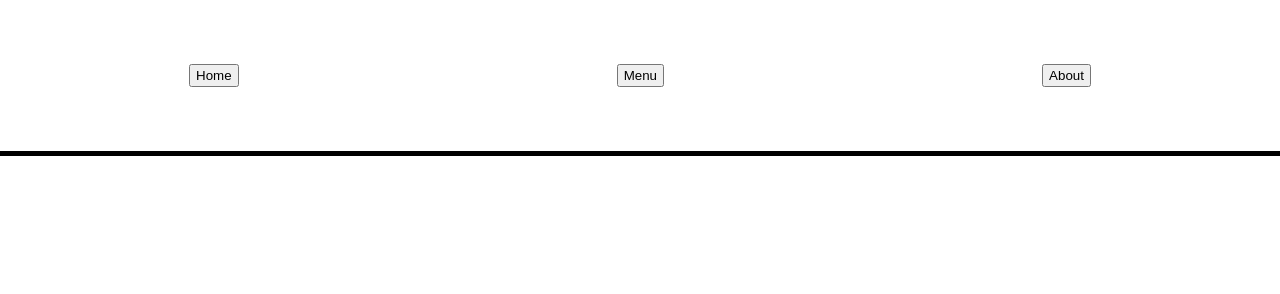
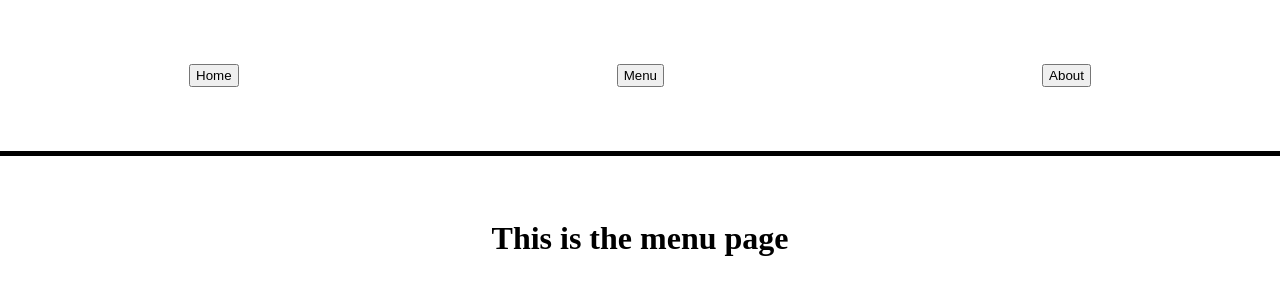
Before and after one commit to Jeff496/Javascript, a website built with webpack: page RestaurantPage/src/index.html in a window 1280 px wide. Both pictures are taken after a click on the button "Menu". Built offline with nearby package versions, Linux system fonts and the light colour scheme.

Commit message:
js for adding content to different pages and css

```diff
--- a/RestaurantPage/src/index.js
+++ b/RestaurantPage/src/index.js
@@ -22,8 +22,8 @@ document.addEventListener('DOMContentLoaded', () => {
     const aboutButton = document.querySelector('button:nth-of-type(3)');
 
     homeButton.addEventListener('click', () => switchTab(makeHomeTab));
-    homeButton.addEventListener('click', () => switchTab(makeMenuTab));
-    homeButton.addEventListener('click', () => switchTab(makeAboutTab));
+    menuButton.addEventListener('click', () => switchTab(makeMenuTab));
+    aboutButton.addEventListener('click', () => switchTab(makeAboutTab));
 
     switchTab(makeHomeTab);
 });
--- a/RestaurantPage/src/js/about.js
+++ b/RestaurantPage/src/js/about.js
@@ -1,5 +1,6 @@
 export default function makeAboutTab() {
     const aboutPage = document.createElement('div');
+    aboutPage.classList.add('centered');
 
     const aboutHeadline = document.createElement('h1');
     aboutHeadline.textContent = 'This is the about page';
--- a/RestaurantPage/src/js/home.js
+++ b/RestaurantPage/src/js/home.js
@@ -1,5 +1,8 @@
+import picture from '../sarang.jpg';
+
 export default function makeHomeTab() {
     const homePage = document.createElement('div');
+    homePage.classList.add('centered');
 
     const headline = document.createElement('h1');
     headline.textContent = 'Hello, this is the Restaurant homepage';
--- a/RestaurantPage/src/js/menu.js
+++ b/RestaurantPage/src/js/menu.js
@@ -1,8 +1,9 @@
 export default function makeMenuTab() {
     const menuPage = document.createElement('div');
+    menuPage.classList.add('centered');
 
     const menuHeadline = document.createElement('h1');
-    menuHeadline.textContent = 'This is the menu';
+    menuHeadline.textContent = 'This is the menu page';
 
     menuPage.appendChild(menuHeadline);
 
--- a/RestaurantPage/src/styles.css
+++ b/RestaurantPage/src/styles.css
@@ -24,9 +24,9 @@ nav button {
     padding: 2px 5px;
 }
 
-/* home page */
+/* pages */
 
-#content {
+.centered {
     display: flex;
     flex-direction: column;
     align-items: center;
```
